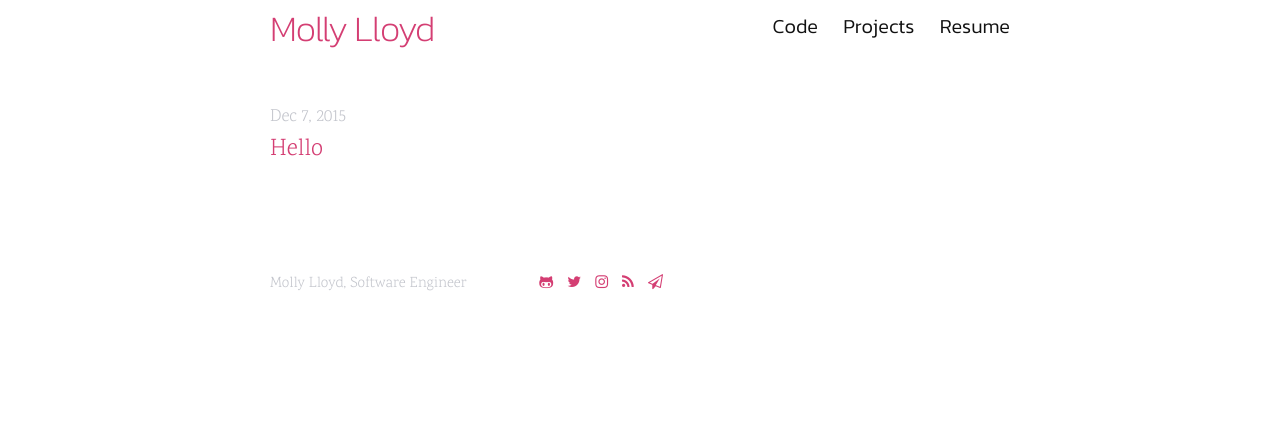
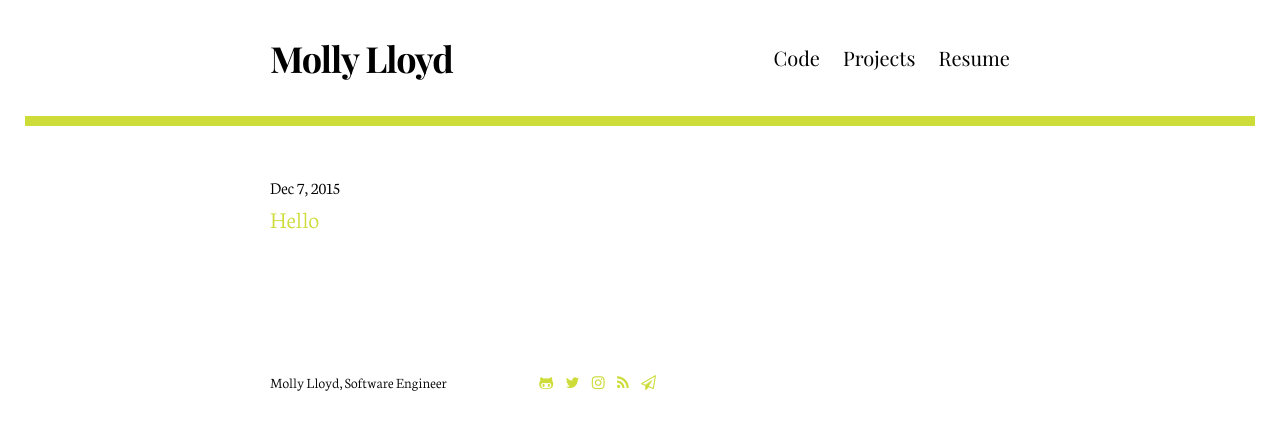
Before and after one commit to mollymerp/mollymerp.github.io, a Jekyll site: the page built from index.html, in a window 1280 px wide. Shown: the top 430 px of the page. Built offline with Jekyll 4.4.1, drawn with Linux system fonts in a browser that asks for light colours; nearby versions of some CDN libraries; some web fonts are replaced.

Commit message:
(style) begin redesign

```diff
--- a/_config.yml
+++ b/_config.yml
@@ -12,8 +12,8 @@ description: > # this means to ignore newlines until "baseurl:"
   Molly Lloyd is a software engineer based in San Francisco. These are her brain blobs.
 baseurl: "" # the subpath of your site, e.g. /blog
 url: "http://mollylloyd.me" # the base hostname & protocol for your site
-twitter_username: jekyllrb
-github_username:  jekyll
+twitter_username: mollymerp
+github_username:  mollymerp
 
 # Build settings
 markdown: kramdown
--- a/_includes/header.html
+++ b/_includes/header.html
@@ -1,4 +1,4 @@
-<header class="header">
+<header class="site-header">
 
   <div class="wrapper">
 
--- a/_sass/_base.scss
+++ b/_sass/_base.scss
@@ -94,13 +94,8 @@ h1, h2, h3, h4, h5, h6 {
 a {
     color: $brand-color;
     text-decoration: none;
-
-    &:visited {
-        color: darken($brand-color, 15%);
-    }
-
     &:hover {
-        color: $text-color;
+        color: $accent-color;
     }
 }
 
@@ -160,8 +155,7 @@ pre {
     max-width:         calc(#{$content-width} - (#{$spacing-unit} * 2));
     margin-right: auto;
     margin-left: auto;
-    padding-right: $spacing-unit;
-    padding-left: $spacing-unit;
+    padding: $spacing-unit;
     @extend %clearfix;
 
     @include media-query($on-laptop) {
--- a/_sass/_layout.scss
+++ b/_sass/_layout.scss
@@ -2,26 +2,27 @@
  * Site header
  */
 .site-header {
-    border-top: 5px solid $grey-color-dark;
-    border-bottom: 1px solid $grey-color-light;
     min-height: 56px;
-
     // Positioning context for the mobile navigation icon
     position: relative;
+    margin: 0 25px;
+    border-bottom: 10px solid $brand-color;
 }
 
 .site-title {
     font-family: $header-font-family;
     font-size: 36px;
-    font-weight: 200;
+    font-weight: $header-font-weight;
     line-height: 56px;
     letter-spacing: -1px;
     margin-bottom: 0;
     float: left;
 
-    &,
+    &, a, a:visited {
+    color: $text-color;
+    }
     &:hover {
-      color: $brand-color
+      color: $accent-color
     }
 }
 
@@ -41,6 +42,9 @@
         // Gaps between nav items, but not on the last one
         &:not(:last-child) {
             margin-right: 20px;
+        }
+        &:hover {
+          color: $accent-color;
         }
     }
 
@@ -100,7 +104,6 @@
  * Site footer
  */
 .site-footer {
-    border-top: 1px solid $grey-color-light;
     padding: $spacing-unit 0;
 }
 
@@ -173,9 +176,6 @@
 /**
  * Page content
  */
-.page-content {
-    padding: $spacing-unit 0;
-}
 
 .page-heading {
     font-size: 20px;
--- a/css/main.scss
+++ b/css/main.scss
@@ -2,13 +2,14 @@
 # Only the main Sass file needs front matter (the dashes are enough)
 ---
 @charset "utf-8";
-@import url(https://fonts.googleapis.com/css?family=Kanit:400,200,300|Karma:400,300,600|Source+Code+Pro:400,300,500);
+@import url(https://fonts.googleapis.com/css?family=Neuton:400,300,200,700,400italic|Playfair+Display:400,700italic,400italic,700|Source+Code+Pro:400,300,500);
 
-
+// optional sc font: Playfair+Display+SC:400,700,400italic,700italic|
 
 // Our variables
-$header-font-family: "kanit", Helvetica, Arial, sans-serif;
-$base-font-family: "karma", Times New Roman, serif;
+$header-font-family: "playfair display", Helvetica, sans-serif;
+$header-font-weight: 700;
+$base-font-family: "neuton", Times New Roman, serif;
 $base-font-size:   20px;
 $base-font-weight: 300;
 $small-font-size:  $base-font-size * 0.875;
@@ -16,13 +17,15 @@ $base-line-height: 1.5;
 
 $spacing-unit:     30px;
 
-$text-color:       #111;
+$text-color:       #000000;
 $background-color: #FFF;
-$brand-color:      #D43E73;
+$brand-color:      #CDDC39;
+$accent-color:     #AA00FF;
 
-$grey-color:       #C3C5CC;
-$grey-color-light: lighten($grey-color, 40%);
-$grey-color-dark:  darken($grey-color, 25%);
+
+$grey-color:       opacify($text-color, .7);
+$grey-color-light: opacify($grey-color, .4);
+$grey-color-dark:  opacify($grey-color, .9);
 
 // Width of the content area
 $content-width:    800px;
--- a/index.html
+++ b/index.html
@@ -1,5 +1,6 @@
 ---
 layout: default
+
 ---
 
 <div class="home">
@@ -9,11 +10,13 @@ layout: default
   <ul class="post-list">
     {% for post in site.posts %}
       <li>
-        <span class="post-meta">{{ post.date | date: "%b %-d, %Y" }}</span>
-
-        <h2>
-          <a class="post-link" href="{{ post.url | prepend: site.baseurl }}">{{ post.title }}</a>
-        </h2>
+        <div class="post-container">
+          <div></div>
+          <span class="post-meta">{{ post.date | date: "%b %-d, %Y" }}</span>
+          <h2>
+            <a class="post-link" href="{{ post.url | prepend: site.baseurl }}">{{ post.title }}</a>
+          </h2>
+        </div>
       </li>
     {% endfor %}
   </ul>
```
Also changed, not shown: projects.md (added, +7 -0 lines).
